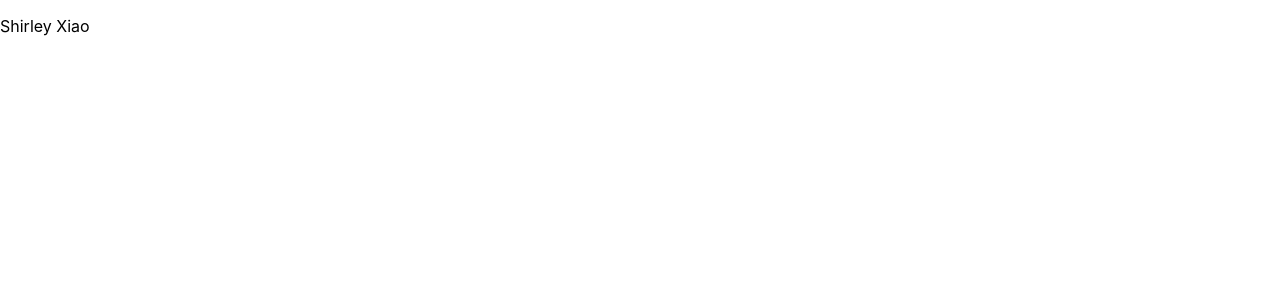
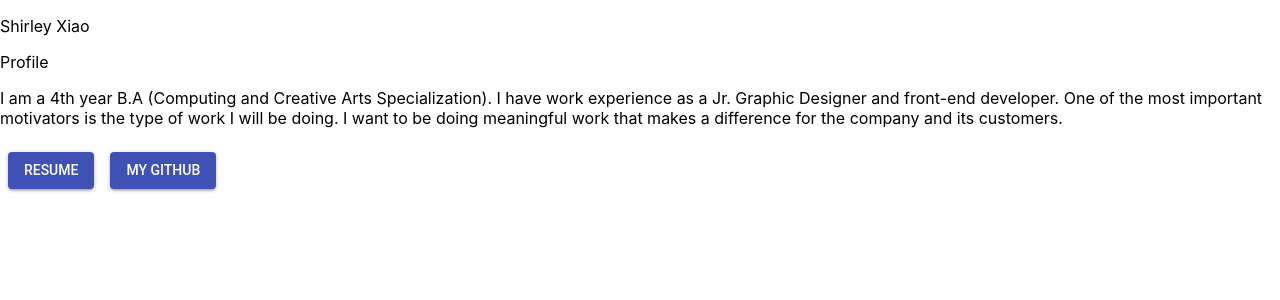
Before and after one commit to XXiao12/AboutMe, a React (Create React App) app: page /home in a window 1280 px wide. Shown: the top 300 px of the page. Built offline with nearby package versions, Linux system fonts and the light colour scheme.

Commit message:
added buttons and profile description

```diff
--- a/src/containers/home.js
+++ b/src/containers/home.js
@@ -1,15 +1,46 @@
 import React, { Component } from 'react';
 import PropTypes from 'prop-types';
-// import { withStyles } from '@material-ui/core/styles';
-// import Button from '@material-ui/core/Button';
+import { Link } from 'react-router-dom'
+import { withStyles } from '@material-ui/core/styles';
+import Button from '@material-ui/core/Button';
 // import './about.css';
+
+const styles = theme => ({
+  button: {
+    margin: theme.spacing.unit,
+  },
+  input: {
+    display: 'none',
+  },
+});
 
 class Home extends Component {
   render() {
-    // const { classes } = this.props;
+    const { classes } = this.props;
+    const resumeLink = props => <Link to="/resume" {...props} />
+
     return (
       <div className="Home">
         <p>Shirley Xiao</p>
+        <p>Profile</p>
+        <p>I am a 4th year B.A (Computing and Creative Arts Specialization).
+          I have work experience as a Jr. Graphic Designer and front-end developer.
+          One of the most important motivators is the type of work I will be doing.
+          I want to be doing meaningful work that makes a difference for the company and its customers.</p>
+        <Button
+            component={resumeLink}
+            variant="contained"
+            color="primary"
+            className={classes.button}>
+            Resume
+        </Button>
+        <Button
+            component={resumeLink}
+            variant="contained"
+            color="primary"
+            className={classes.button}>
+            My GitHub
+        </Button>
       </div>
     );
   }
@@ -19,4 +50,4 @@ Home.propTypes = {
   classes: PropTypes.object.isRequired,
 };
 
-export default (Home);
+export default withStyles(styles)(Home);
```
